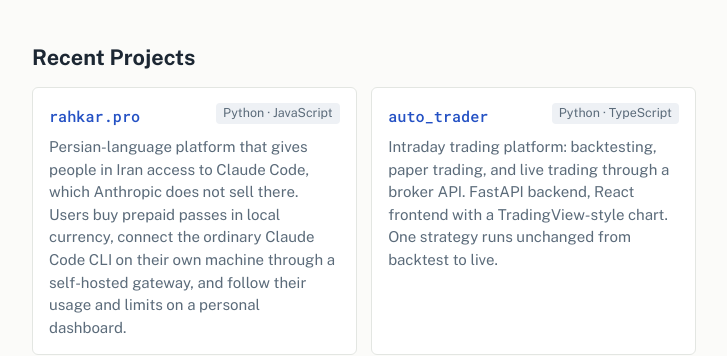
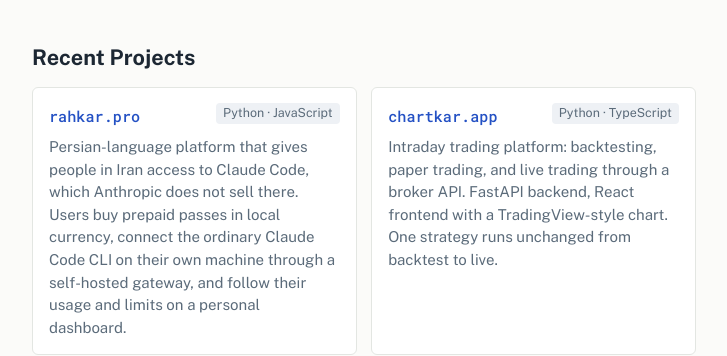
Before and after one commit to maparham/maparham.github.io, a Jekyll site: the page built from index.html, in a window 1280 px wide and 900 px high, scrolled down 663 px. Shown: the part 154-510 px from the top of the window, without its empty margins (276-1003 px from the left). Built offline with Jekyll 4.4.1, drawn with Linux system fonts in a browser that asks for light colours.

Commit message:
Projects: link chartkar.app in place of the auto_trader repo
Co-Authored-By: Claude Opus 5.5 <noreply@anthropic.com>

```diff
--- a/index.html
+++ b/index.html
@@ -63,7 +63,7 @@ combine applied research with hands-on software development.
   </li>
   <li>
     <span class="lang">Python · TypeScript</span>
-    <a class="repo" href="https://github.com/maparham/auto_trader">auto_trader</a>
+    <a class="repo" href="https://chartkar.app">chartkar.app</a>
     <p>Intraday trading platform: backtesting, paper trading, and live trading through a broker API. FastAPI backend, React frontend with a TradingView-style chart. One strategy runs unchanged from backtest to live.</p>
   </li>
   <li>
```
